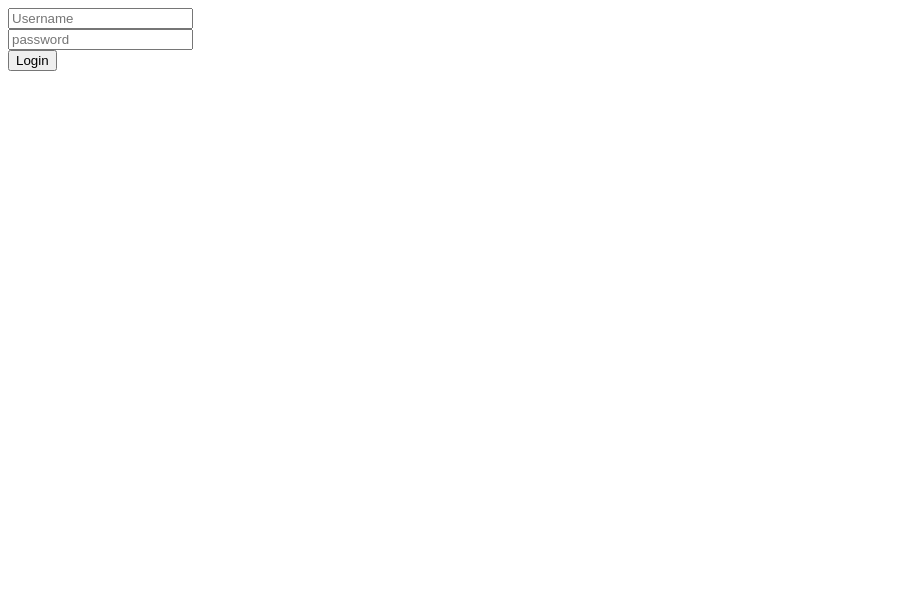
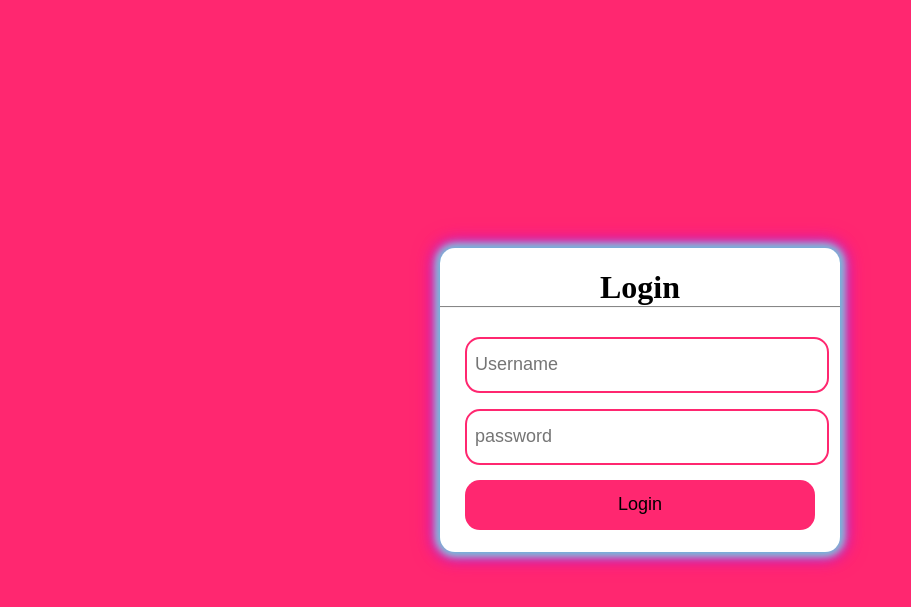
Before and after one commit to divi33099/Reminder-management-system-using-php-, a PHP site: page / in a window 1280 px wide. Shown: the top 607 px of the page, without its empty margins (0-911 px from the left). Run offline with PHP 8.4, Linux system fonts and the light colour scheme.

Commit message:
added style in login page

```diff
--- a/index.php
+++ b/index.php
@@ -3,13 +3,19 @@
 <head>
     <meta charset="UTF-8">
     <meta name="viewport" content="width=device-width, initial-scale=1.0">
+    <link rel="stylesheet" href="style.css">
     <title>Login</title>
 </head>
 <body>
-    <form method="post" action="login.php">
-        <input type="text" name="username" required placeholder="Username"><br>
-        <input type="password" name="password" required placeholder="password"><br>
-        <input type="submit" value="Login" name="login_btn">
-    </form>
+    <div class="center">
+        <h1>Login</h1>
+        <div class="form">
+            <form  method="post" action="login.php">
+            <input type="text" name="username" class="textfield" required placeholder="Username"><br>
+            <input type="password" name="password" class="textfield" required placeholder="password"><br>
+            <input type="submit" value="Login" name="login_btn" class="btn">
+            </form>
+        </div>
+    </div>
 </body>
 </html>
--- /dev/null
+++ b/style.css
@@ -0,0 +1,53 @@
+body{
+    margin: 0;
+    padding: 0;
+    box-sizing: border-box;
+    background-color: #ff2770;;
+}
+
+.center{
+    position: absolute;
+    top: 50%;
+    left: 50%;
+    /* text-align: center; */
+    transform: translate(-50%,-50%);
+    width: 400px;
+    background-color: white;
+    border-radius: 15px;
+    box-shadow:  0 0 8px 2px #48abe0,0 0 10px 3px #ebecca, 0 0 15px 5px #8a2be2, 0 0 20px 7px #ff1493;
+}
+.center h1{
+    text-align: center;
+    border-bottom: 1px solid grey;
+}
+.form{
+    padding-bottom: 15px;
+    margin: 0 25px;
+    text-align: center;
+}
+.textfield{
+    width: 100%;
+    height: 50px;
+    font-size: 18px;
+    border: 2px solid #ff2770;
+    outline: none;
+    padding-left: 8px;
+    margin: 8px 0;
+    border-radius: 15px;
+
+}
+.btn{
+    background-color: #ff2770;
+    width: 100%;
+    height: 50px;
+    /* padding-left: 8px; */
+    margin: 7px 0;
+    font-size: 18px;
+    border: 0;
+    cursor: pointer;
+    border-radius: 15px;
+}
+
+.btn:hover{
+background-color: rgb(93, 239, 122);
+}
```
